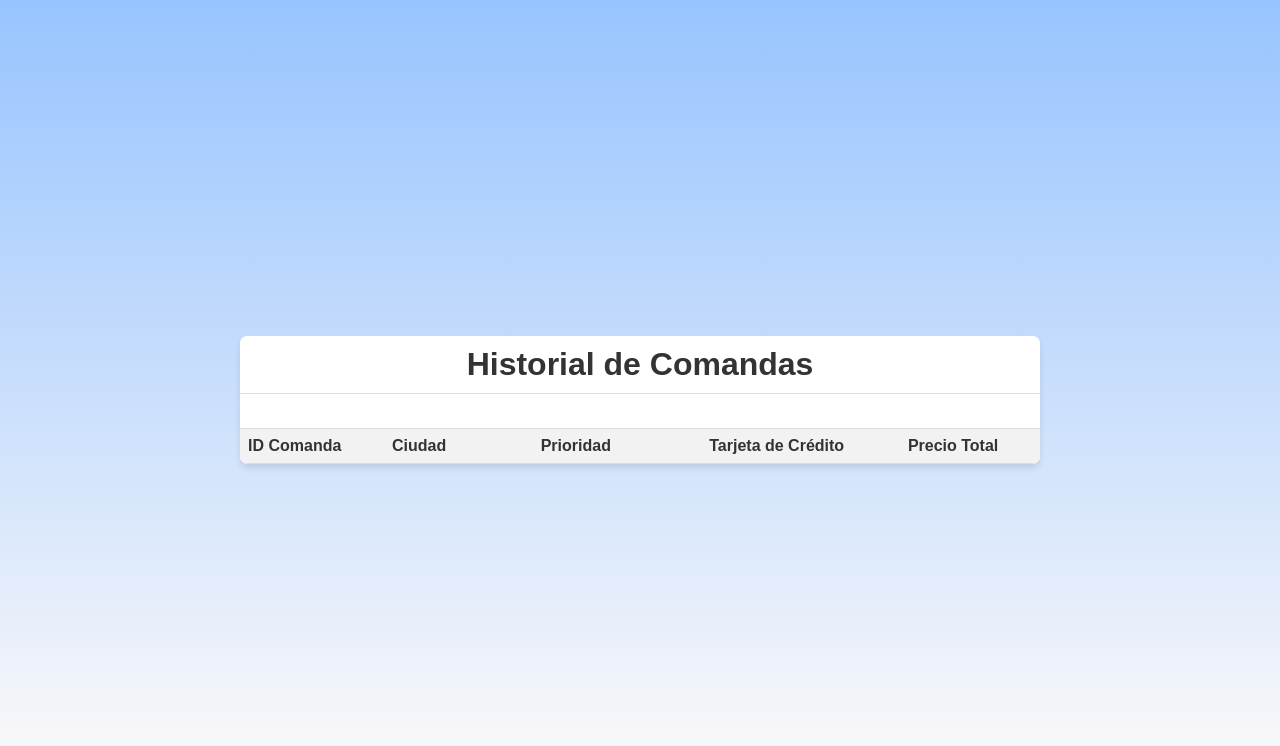
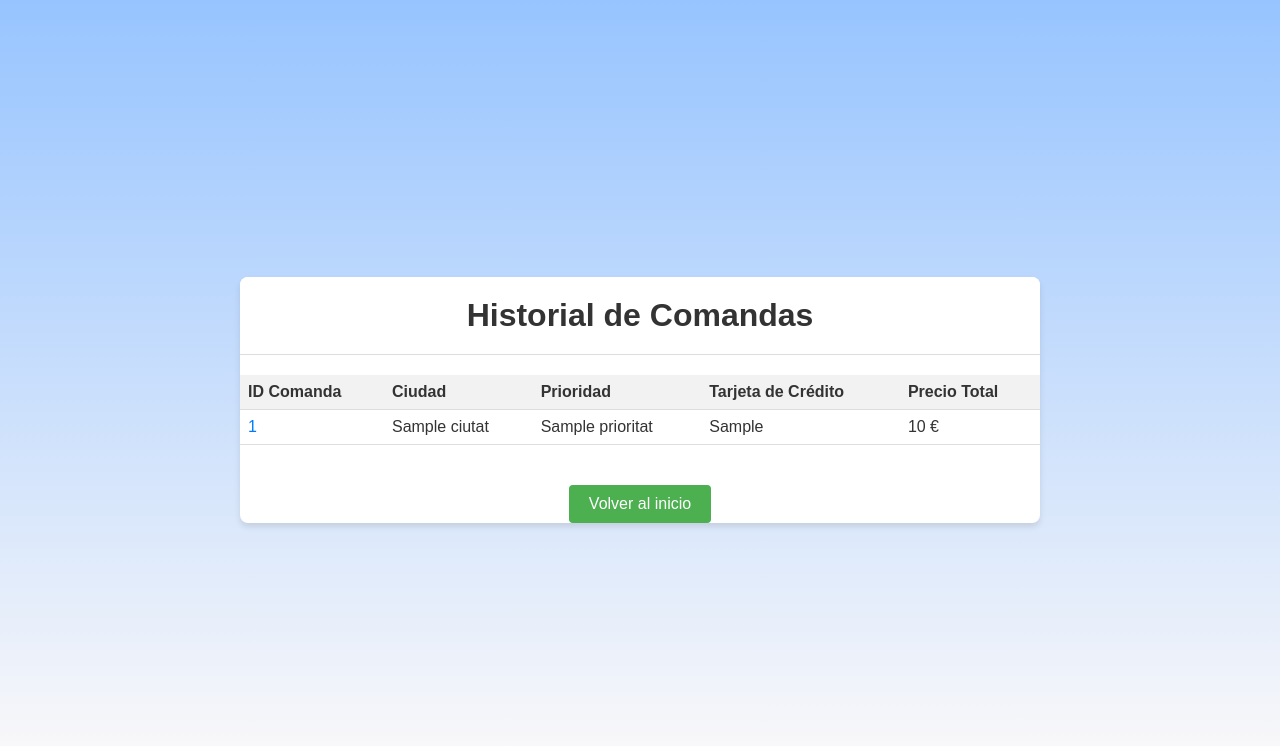
Before and after one commit to llucparet/ECDI, a Flask app: template Utils/templates/historial_comandes.html in a window 1280 px wide. Shown: the top 746 px of the page. Run offline with Flask 3, Linux system fonts and the light colour scheme; the template is opened without the code that fills it: most values are stand-ins (such as "Sample title", 1, 10 or a date in 2020).

Commit message:
historial comandes

```diff
--- a/Utils/templates/historial_comandes.html
+++ b/Utils/templates/historial_comandes.html
@@ -27,16 +27,14 @@
         .table-container {
             overflow-y: auto;
             max-height: 80vh;
+            padding-top: 20px;  /* Añadir espacio superior para evitar superposición */
         }
         h1 {
             text-align: center;
             color: #333;
-            position: sticky;
-            top: 0;
             background: white;
             margin: 0;
-            padding: 10px 0;
-            z-index: 10;
+            padding: 20px 0;  /* Ajustar el padding para asegurar que no tape el contenido */
             border-bottom: 1px solid #ddd;
         }
         table {
@@ -50,9 +48,7 @@
         }
         th {
             background-color: #f2f2f2;
-            position: sticky;
-            top: 40px;
-            z-index: 5;
+            top: 0;  /* Asegurar que el encabezado se mantenga en la parte superior */
         }
         tr:nth-child(even) {
             background-color: #f9f9f9;
@@ -75,9 +71,14 @@
             color: white;
             text-decoration: none;
             border-radius: 4px;
+            text-align: center;
         }
         a.button:hover {
             background-color: #45a049;
+        }
+        .button-container {
+            text-align: center;
+            margin-top: 20px;
         }
     </style>
 </head>
@@ -96,6 +97,7 @@
                     </tr>
                 </thead>
                 <tbody>
+                    {% if comandas %}
                         {% for comanda in comandas %}
                         <tr>
                             <td><a href="/comanda/{{ comanda.ID }}">{{ comanda.ID }}</a></td>
@@ -105,8 +107,16 @@
                             <td>{{ comanda.PreuTotal }} €</td>
                         </tr>
                         {% endfor %}
+                    {% else %}
+                        <tr>
+                            <td colspan="5">No se encontraron comandas</td>
+                        </tr>
+                    {% endif %}
                 </tbody>
             </table>
+        </div>
+        <div class="button-container">
+            <a href="/" class="button">Volver al inicio</a>
         </div>
     </div>
 </body>
--- a/Utils/templates/ver_comanda.html
+++ b/Utils/templates/ver_comanda.html
@@ -76,7 +76,7 @@
 </head>
 <body>
     <div class="container">
-        <h1>Productos de la Comanda {{ comanda.ID }}</h1>
+        <h1>Productos de la {{ comanda.ID }}</h1>
         <table>
             <thead>
                 <tr>
```
Also changed, not shown: Agents/AgentAssistent.py (+29 -21 lines). Lines whose indentation alone changed are shown as unchanged.
